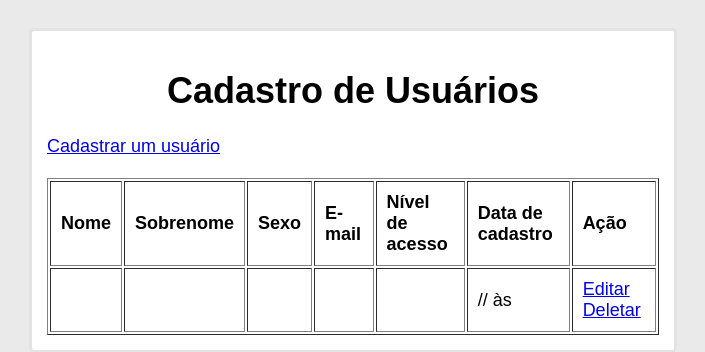
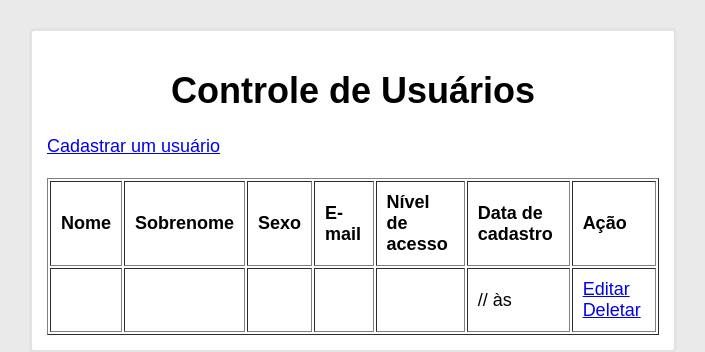
Before and after one commit to Lz-Rod/controle_de_usuario_php, a PHP site: page / in a window 1280 px wide. Shown: the top 352 px of the page, without its empty margins (287-992 px from the left). Run offline with PHP 8.4, Linux system fonts and the light colour scheme; data that the repository does not hold is empty.

Commit message:
Alterado titulo h1 na pagina inicial

```diff
--- a/conteudo/inicial.php
+++ b/conteudo/inicial.php
@@ -13,7 +13,7 @@
 
 ?>
 
-<h1>Cadastro de Usuários</h1>
+<h1>Controle de Usuários</h1>
 <a href="index.php?p=cadastrar">Cadastrar um usuário</a><br><br>
 <table border=1 cellpadding=10>
     <tr class=titulo>
```
